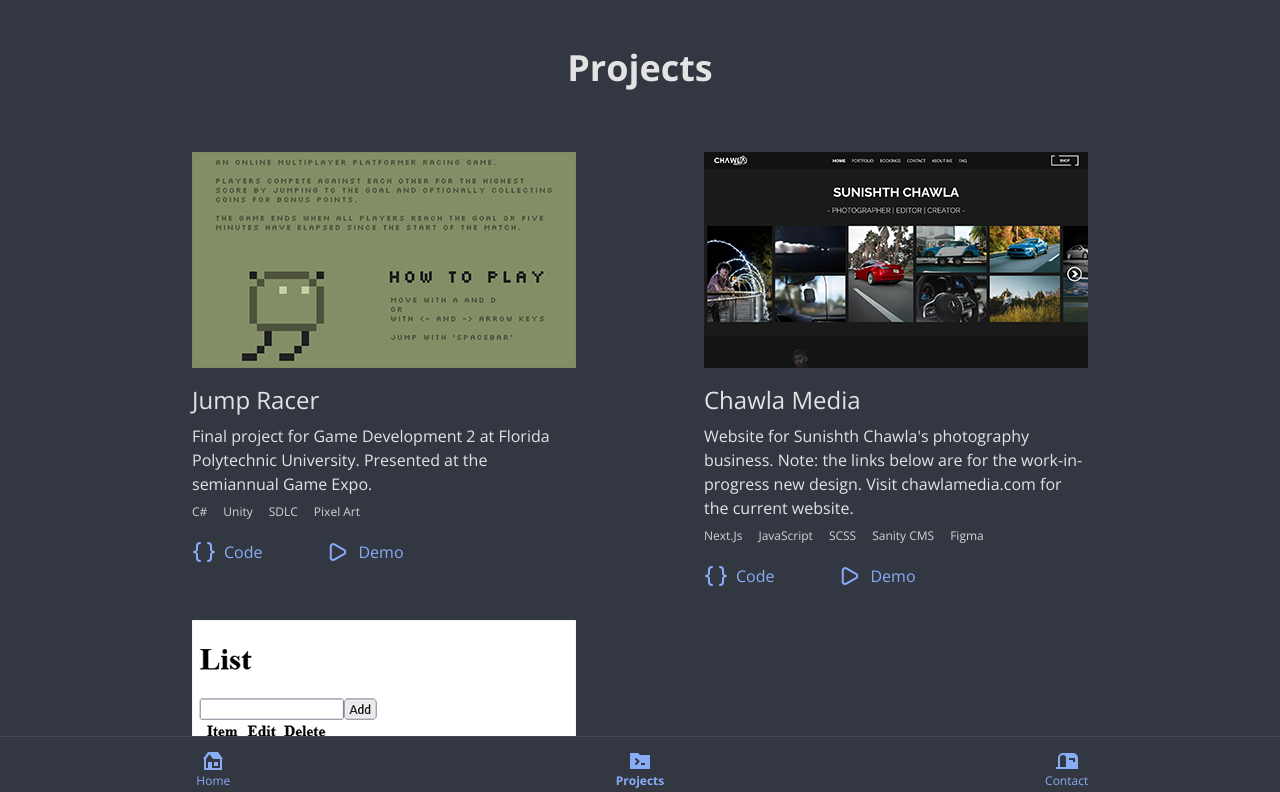
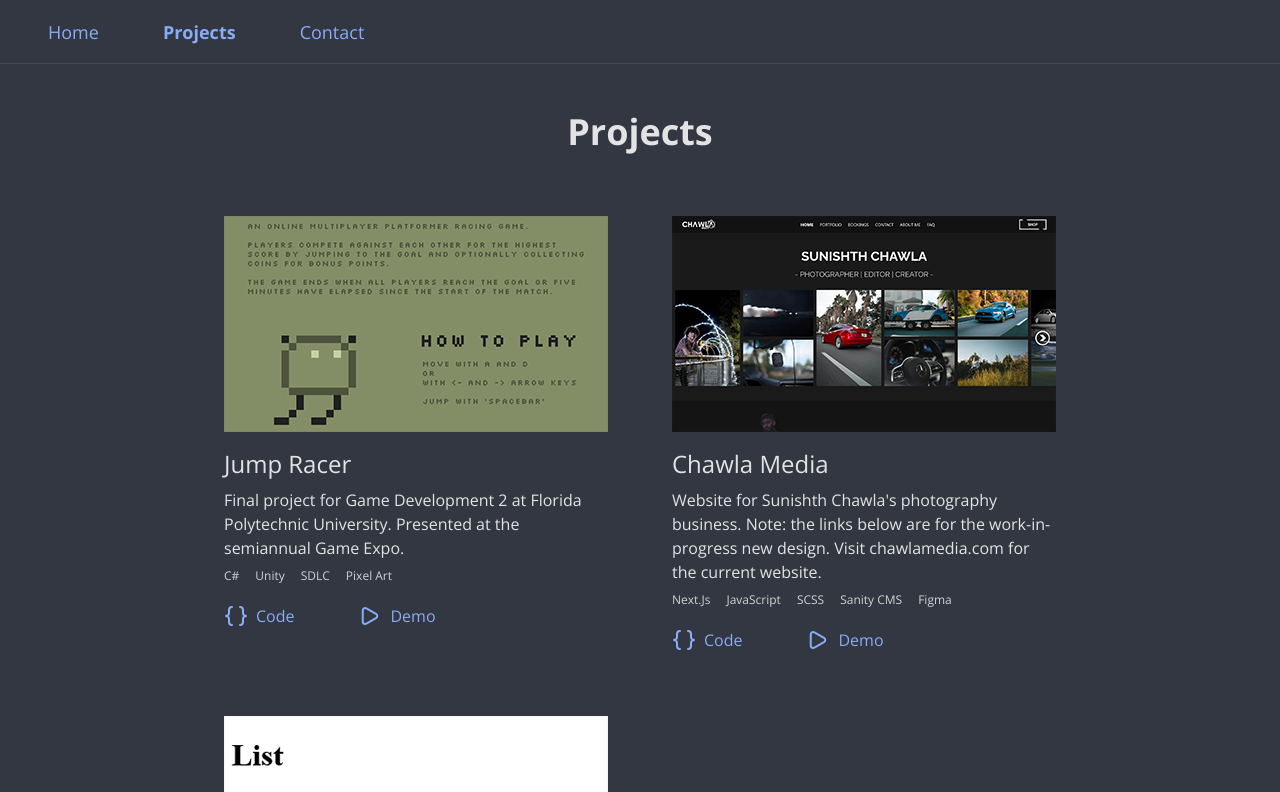
Before and after one commit to stevmwhitfield/stevenwhitfield.dev.old2, a Next.js app: page /projects in a window 1280 px wide. Shown: the top 792 px of the page. Built offline with nearby package versions, Linux system fonts and the light colour scheme.

Commit message:
Desktop navigation; layout fixes; style fixes

```diff
--- a/app/layout.tsx
+++ b/app/layout.tsx
@@ -7,14 +7,17 @@ const RootLayout = ({ children }: { children: React.ReactNode }) => {
   return (
     <html lang="en">
       <body>
-        <div id="page-wrapper" className="flex flex-col min-h-screen">
-          <header id="header" className="">
+        <div
+          id="page-wrapper"
+          className="flex flex-col min-h-screen max-w-[1280px] mx-auto"
+        >
+          <header id="header" className="relative w-full h-16">
             <Navigation />
           </header>
           <main id="main" className="grow flex flex-col items-center mt-12">
             {children}
           </main>
-          <footer id="footer" className="mt-12 mb-20">
+          <footer id="footer" className="mt-12 mb-20 md:mb-12">
             <Copyright />
             {/* <FooterSocials /> */}
           </footer>
--- a/app/projects/page.tsx
+++ b/app/projects/page.tsx
@@ -7,7 +7,7 @@ const ProjectsPage = () => {
   return (
     <Container>
       <PageHeader mainHeader={"Projects"} />
-      <div className="grid justify-items-center md:grid-cols-2">
+      <div className="grid justify-items-center gap-8 mb-12 md:grid-cols-2 md:w-fit md:gap-16 md:mx-auto">
         {projects.map((project) => {
           const { imagePath, title, tags, description, codeUrl, demoUrl } =
             project;
--- a/components/ContactCard.tsx
+++ b/components/ContactCard.tsx
@@ -12,7 +12,7 @@ const ContactCard = ({ imageSrc, label, url }: ContactCardProps) => {
     <Link
       href={`${url}`}
       target="_blank"
-      className="link flex space-x-2 items-start md:items-center"
+      className="link flex space-x-2 items-start md:items-center md:space-x-4"
     >
       <div className="relative w-8 h-8 md:w-12 md:h-12">
         <Image src={imageSrc} alt={""} fill />
--- a/components/Container.tsx
+++ b/components/Container.tsx
@@ -1,5 +1,5 @@
 const Container = ({ children }: { children: React.ReactNode }) => {
-  return <div className="w-4/5 h-full">{children}</div>;
+  return <div className="w-4/5 max-w-[1280px] h-full">{children}</div>;
 };
 
 export default Container;
--- a/components/NavItem.tsx
+++ b/components/NavItem.tsx
@@ -14,13 +14,21 @@ const NavItem = ({ url, label, iconSrc }: NavItemProps) => {
   const active = usePathname() === url;
 
   return (
-    <li className="w-1/3">
+    <li className="w-1/3 md:w-auto">
       <Link
         href={url}
-        className="text-blue hover:text-blueDarker active:text-blueDarkest flex flex-col justify-center items-center w-full h-full"
+        className="link flex flex-col justify-center items-center w-full h-full"
       >
-        <Image src={iconSrc} alt={""} width={24} height={24} />
-        <p className={active ? "text-xs font-bold" : "text-xs"}>{label}</p>
+        <Image
+          src={iconSrc}
+          alt={""}
+          width={24}
+          height={24}
+          className="md:hidden"
+        />
+        <p className="text-xs md:text-lg">
+          <span className={active ? "font-bold" : ""}>{label}</span>
+        </p>
       </Link>
     </li>
   );
--- a/components/Navigation.tsx
+++ b/components/Navigation.tsx
@@ -2,8 +2,8 @@ import NavItem from "./NavItem";
 
 const Navigation = () => {
   return (
-    <nav className="fixed z-50 inset-x-0 bottom-0 w-full h-16 bg-background border-t border-[#444851]">
-      <ul className="flex justify-evenly h-full">
+    <nav className="fixed z-50 inset-x-0 bottom-0 w-full h-16 bg-background border-t border-[#444851] md:absolute md:-bottom-0 md:top-0 md:border-t-0 md:border-b">
+      <ul className="flex justify-evenly h-full md:justify-start md:space-x-16 md:ml-12">
         <NavItem url={"/"} label={"Home"} iconSrc={"/house-dark-theme.png"} />
         <NavItem
           url={"/projects"}
--- a/components/ProjectCard.tsx
+++ b/components/ProjectCard.tsx
@@ -19,7 +19,7 @@ const ProjectCard = ({
   demoUrl,
 }: ProjectCardProps) => {
   return (
-    <div className="w-64 mb-8 flex flex-col lg:w-96">
+    <div className="w-64  flex flex-col lg:w-96">
       {/* IMAGE PATH */}
       <div className="relative mb-4 w-64 h-36 lg:w-96 lg:h-[216px]">
         <Image src={imagePath} alt={""} fill />
```
